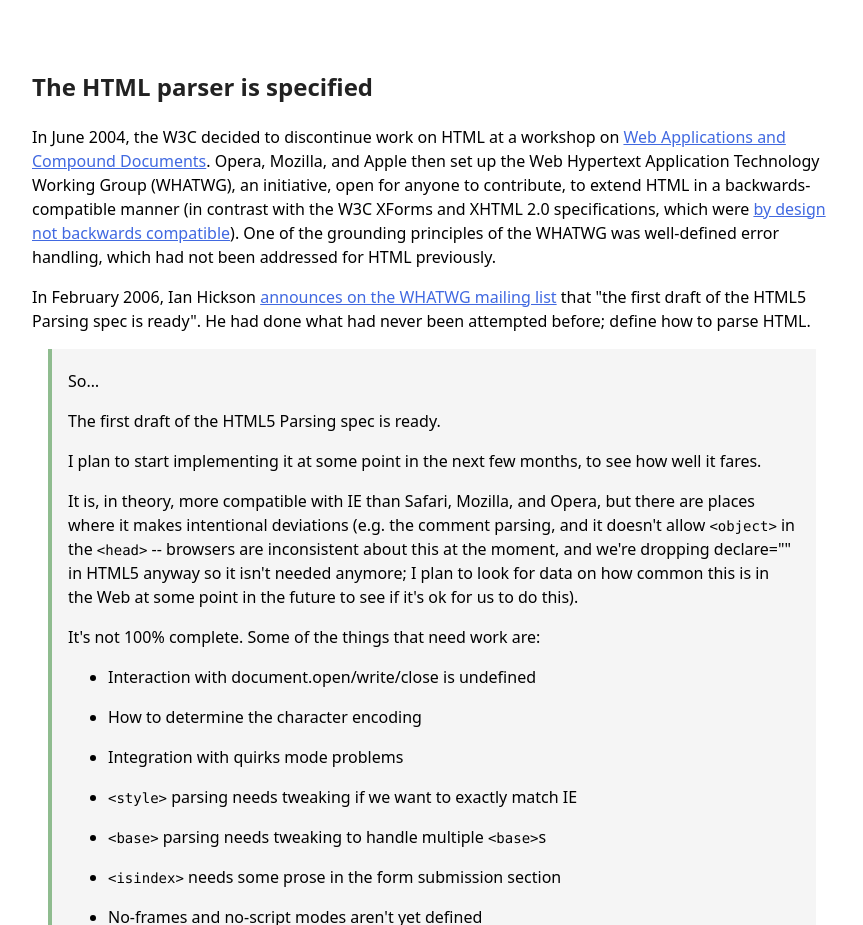
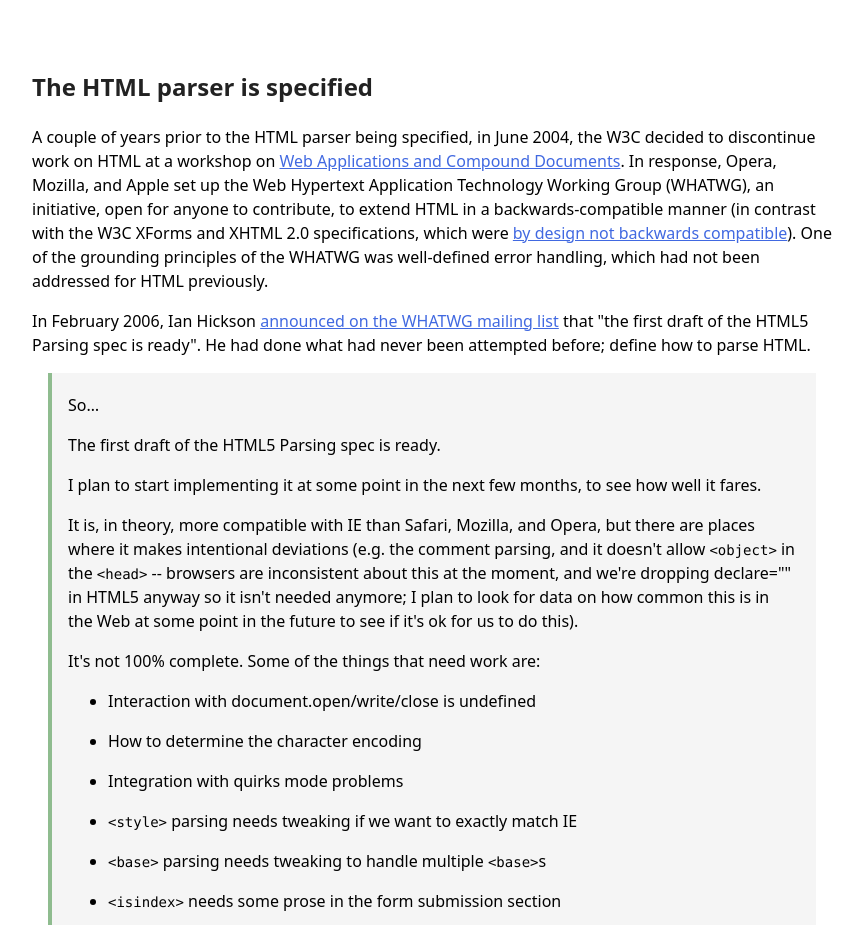
Before and after one commit to zcorpan/html-parser-book, an Eleventy site: page manuscript/introduction.md in a window 1280 px wide. Shown: the part 9665-10590 px from the top of the page, without its empty margins (208-1071 px from the left). Built offline with nearby package versions, Linux system fonts and the light colour scheme; Eleventy itself is replaced by a stand-in of ours; files that its build step writes are made by us from their sources.

Commit message:
Note that things are not chronological in the history section
Also fix mixed tense.

Fixes #5.

```diff
--- a/manuscript/introduction.md
+++ b/manuscript/introduction.md
@@ -417,9 +417,9 @@
 
 ## The HTML parser is specified
 
-In June 2004, the W3C decided to discontinue work on HTML at a workshop on [Web Applications and Compound Documents](https://www.w3.org/2004/04/webapps-cdf-ws/). Opera, Mozilla, and Apple then set up the Web Hypertext Application Technology Working Group (WHATWG), an initiative, open for anyone to contribute, to extend HTML in a backwards-compatible manner (in contrast with the W3C XForms and XHTML 2.0 specifications, which were [by design not backwards compatible](https://wiki.whatwg.org/wiki/W3C#History)). One of the grounding principles of the WHATWG was well-defined error handling, which had not been addressed for HTML previously.
+A couple of years prior to the HTML parser being specified, in June 2004, the W3C decided to discontinue work on HTML at a workshop on [Web Applications and Compound Documents](https://www.w3.org/2004/04/webapps-cdf-ws/). In response, Opera, Mozilla, and Apple set up the Web Hypertext Application Technology Working Group (WHATWG), an initiative, open for anyone to contribute, to extend HTML in a backwards-compatible manner (in contrast with the W3C XForms and XHTML 2.0 specifications, which were [by design not backwards compatible](https://wiki.whatwg.org/wiki/W3C#History)). One of the grounding principles of the WHATWG was well-defined error handling, which had not been addressed for HTML previously.
 
-In February 2006, Ian Hickson [announces on the WHATWG mailing list](https://lists.w3.org/Archives/Public/public-whatwg-archive/2006Feb/0111.html) that "the first draft of the HTML5 Parsing spec is ready". He had done what had never been attempted before; define how to parse HTML.
+In February 2006, Ian Hickson [announced on the WHATWG mailing list](https://lists.w3.org/Archives/Public/public-whatwg-archive/2006Feb/0111.html) that "the first draft of the HTML5 Parsing spec is ready". He had done what had never been attempted before; define how to parse HTML.
 
 > So…
 >
```
